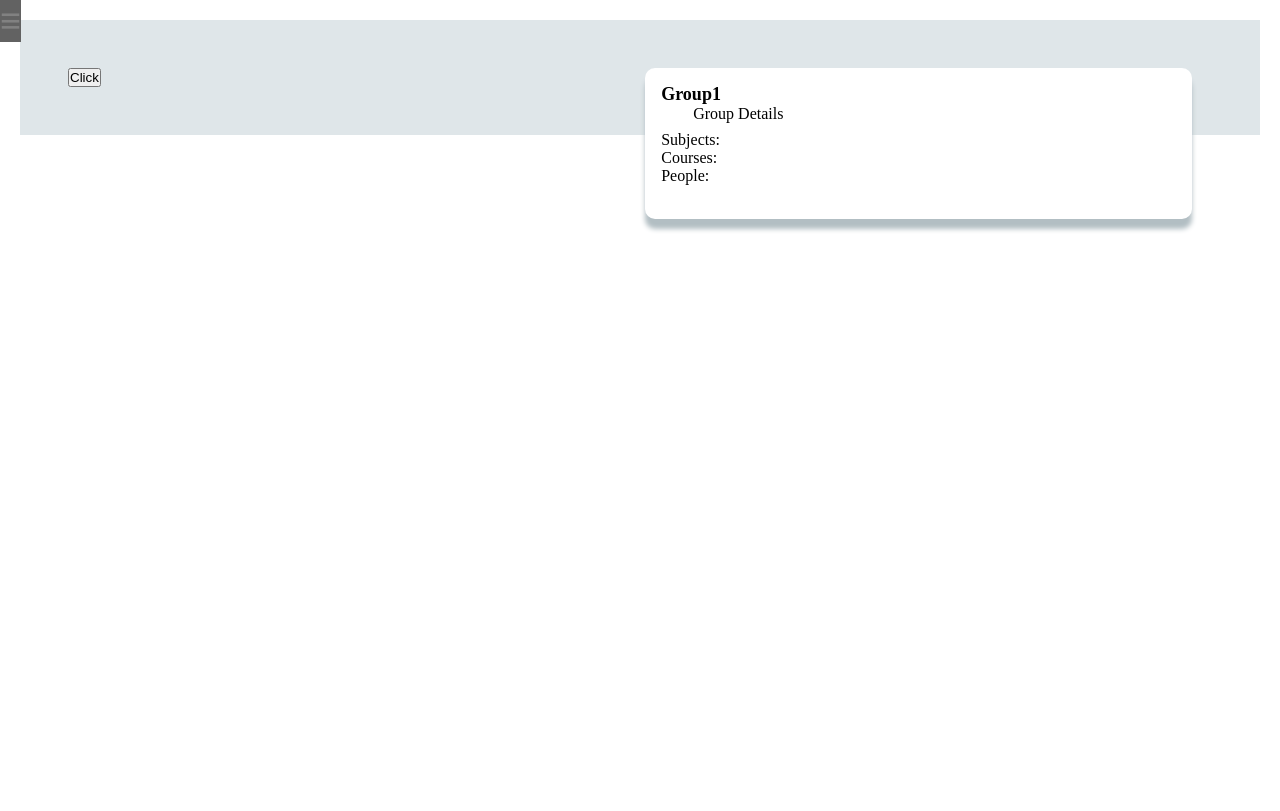
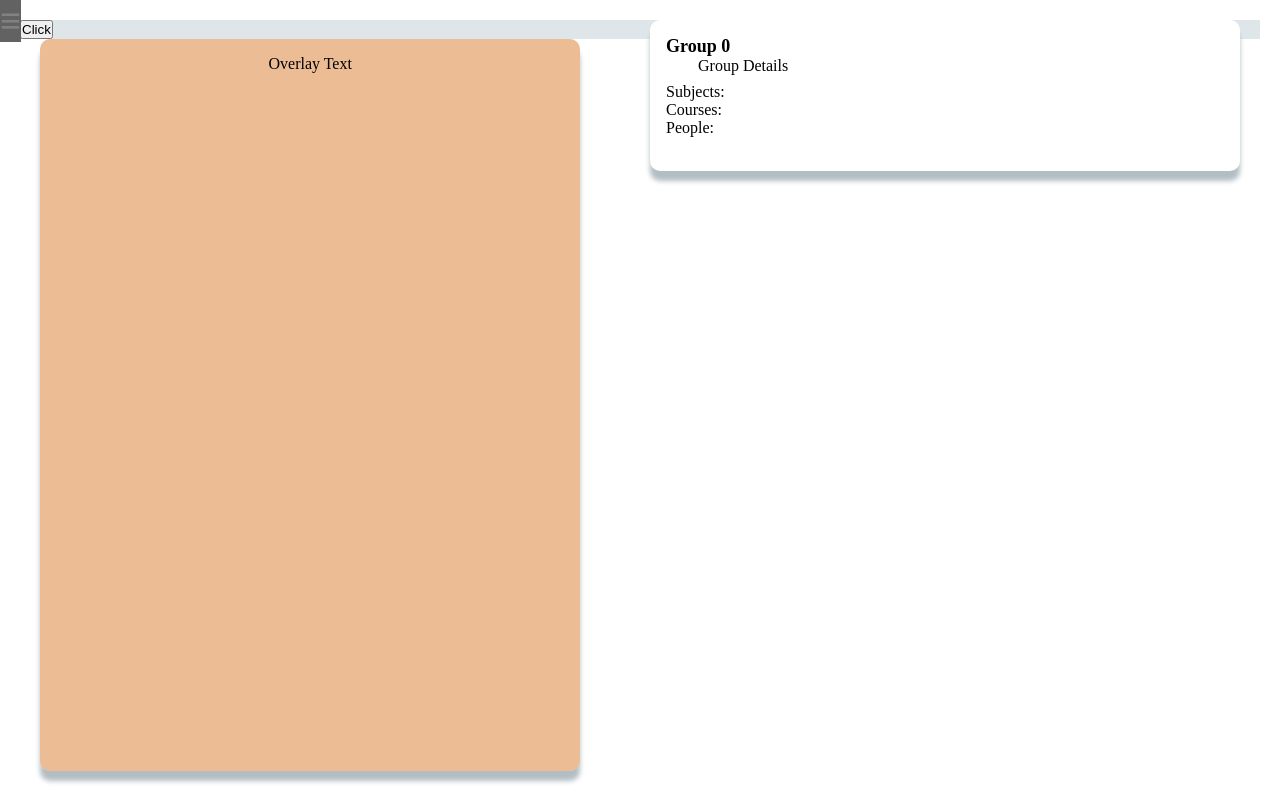
Before and after one commit to Flubberschnub/CometStudy, a React (Create React App) app in the folder testreact/: page / in a window 1280 px wide. Built offline with nearby package versions, Linux system fonts and the light colour scheme.

Commit message:
improved list

```diff
--- a/testreact/package.json
+++ b/testreact/package.json
@@ -8,8 +8,8 @@
     "@testing-library/user-event": "^13.5.0",
     "cors": "^2.8.5",
     "ejs": "^3.1.8",
+    "express": "^4.18.2",
     "formik": "^2.2.9",
-    "express": "^4.18.2",
     "mssql": "^9.0.1",
     "node": "^19.0.1",
     "react": "^18.2.0",
--- a/testreact/src/App.css
+++ b/testreact/src/App.css
@@ -47,23 +47,36 @@ img {
 
 
 .overlay {
+  /*
   position: absolute;
   display: none;
-  width: 20%;
-  height: 20%;
-  top: 200px;
-  left: 1000px;
+  width: 30%;
+  height: 100%;
+  top: 100px;
+  left: 400px;
   right: 0;
   bottom: 0;
-  background-color: rgba(233, 20, 20, 0.5);
-  z-index: 2;
-  cursor: pointer;
+  */
+  display: inline-block;
+  border-radius: 10px;
+  padding: 1em;
+  box-shadow: 0px 10px 5px #b2bec3;
+  text-align: center;
+  font-family: 'Poppins';
+  margin-bottom: 20px;
+  margin-left: 20px;
+  margin-right: 20px;
+  width: 41%;
+  height: 700px;
+  background-color: rgba(217, 122, 45, 0.5);
+
+
 }
 
 
 .group-list {
   background-color: #dfe6e9;
-  padding: 3em;
+  /*padding: 1em;*/
 }
 
 .group-list .card {
@@ -82,7 +95,9 @@ img {
 }
 
 .group-list .card:hover {
-  background-color: #a3b9ad;
+  background-color:rgb(217,122,45);
+  color: rgb(255, 255, 255);
+  cursor: pointer;
 }
 
 .card .title {
--- a/testreact/src/App.js
+++ b/testreact/src/App.js
@@ -2,7 +2,8 @@ import React from 'react';
 /*import background from "./CometStudy_map.png";*/
 import './App.css';
 
-
+let count = 0;
+let array = [0, 1, 2, 3, 4, 5, 6, 7, 8, 9, 10];
 
 function App() {
 	return (
@@ -26,8 +27,8 @@ function App() {
 
       <section class = "group-list">
       <button onClick = {createCard}>Click</button>
-      <div class = "card" onClick = {on}>
-        <div class = "title">Group1</div>
+      <div class = "card" id = "0" onClick = {on}>
+        <div class = "title">Group 0</div>
         <div class = "text">Group Details</div>
           <p>Subjects: </p>
           <p>Courses: </p>
@@ -36,7 +37,7 @@ function App() {
       </div>
 
       </section>
-      <div class="overlay" onClick={off}>
+      <div class="overlay">
           <div id="text">Overlay Text</div>
         </div>
 
@@ -46,25 +47,30 @@ function App() {
   )
 }
 
-function on() {
-  document.getElementsByClassName("overlay")[0].style.display = "block";
+function on(count) {
+  document.getElementsByClassName("overlay")[0].innerText = "The data for Group " + array[count];
 }
 
+/*
 function off() {
   document.getElementsByClassName("overlay")[0].style.display = "none";
 }
+*/
 
 function createCard() {
 
+  count++;
   const newCard = document.createElement("div");
   newCard.className = "card";
-  newCard.setAttribute("onClick", on);
+  newCard.setAttribute("id", count);
+  const id = newCard.getAttribute("id");
+  newCard.addEventListener("click", () => on(id));
 
   const newText = document.createElement("div");
   newText.className = "text";
   const newTitle = document.createElement("div");
   newTitle.className = "title";
-  newTitle.innerHTML = "Group #";
+  newTitle.innerHTML = "Group " + count;
 
   const newSubject = document.createElement("p");
   newSubject.innerHTML = "Subject";
@@ -78,6 +84,14 @@ function createCard() {
 
 
 
+
+  /*
+  const list = document.getElementsByClassName("group-list")[0];
+  list.innerHTML += '<div class = "card" onClick = {on}><div class = "title">Group1</div><div class = "text">Group Details</div><p>Subjects: </p><p>Courses: </p><p>People: </p><img></img></div>';
+  */
+
+
+
 }
 
 
```
Also changed, not shown: 1 other file (tests, documents, lock files or other folders).
